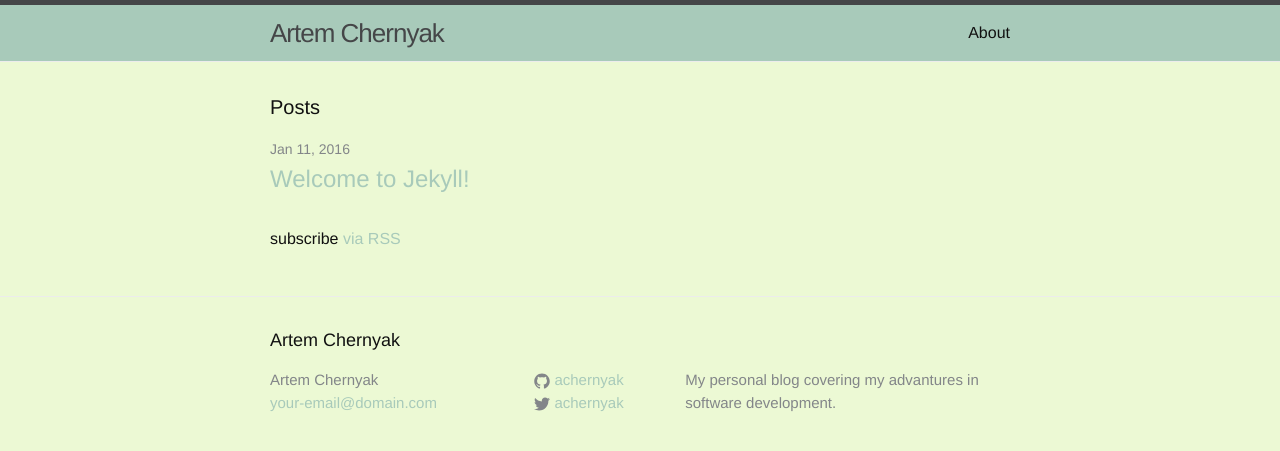
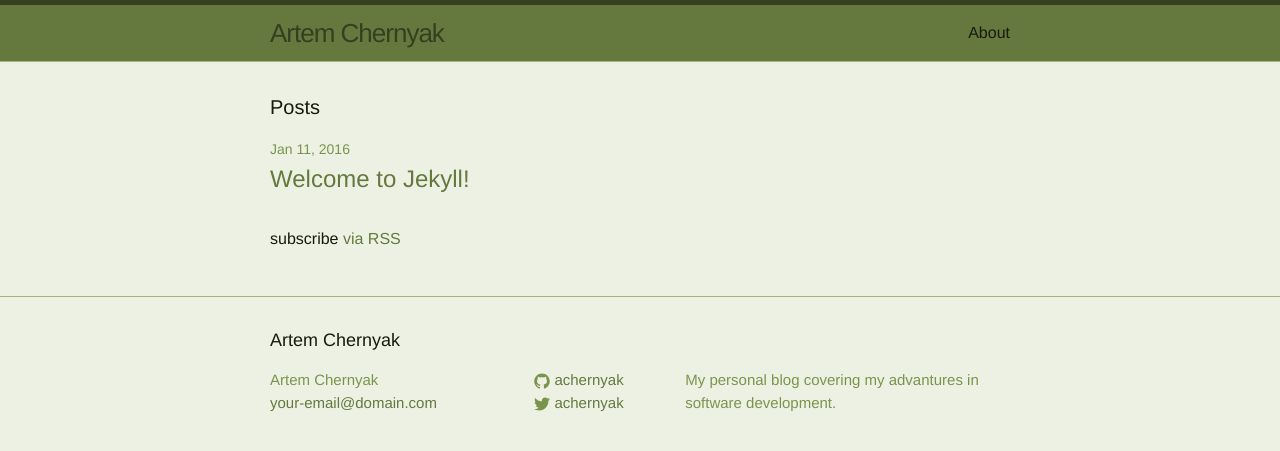
Before and after one commit to achernyak/old.achernyak, a Jekyll site: the page built from index.html, in a window 1280 px wide. Shown: the top 451 px of the page. Built offline with Jekyll 4.4.1, drawn with Linux system fonts in a browser that asks for light colours.

Commit message:
color changes

```diff
--- a/_sass/_syntax-highlighting.scss
+++ b/_sass/_syntax-highlighting.scss
@@ -2,11 +2,11 @@
  * Syntax highlighting styles
  */
 .highlight {
-    background: #fff;
+    background: #E3EAD7;
     @extend %vertical-rhythm;
 
     .highlighter-rouge & {
-      background: #eef;
+      background: #F6F8F2;
     }
 
     .c     { color: #998; font-style: italic } // Comment
--- a/css/main.scss
+++ b/css/main.scss
@@ -14,12 +14,12 @@ $base-line-height: 1.5;
 
 $spacing-unit:     30px;
 
-$text-color:       #111;
-$background-color: #ECF9D4;
-$brand-color:      #A8CABA;
+$text-color:       #161B0E;
+$background-color: #EDF1E4;
+$brand-color:      #65793E;
 
-$grey-color:       #838689;
-$grey-color-light: lighten($grey-color, 40%);
+$grey-color:       #7B944C;
+$grey-color-light: lighten($grey-color, 15%);
 $grey-color-dark:  darken($grey-color, 25%);
 
 // Width of the content area
```
Also changed, not shown: 2 other files.
